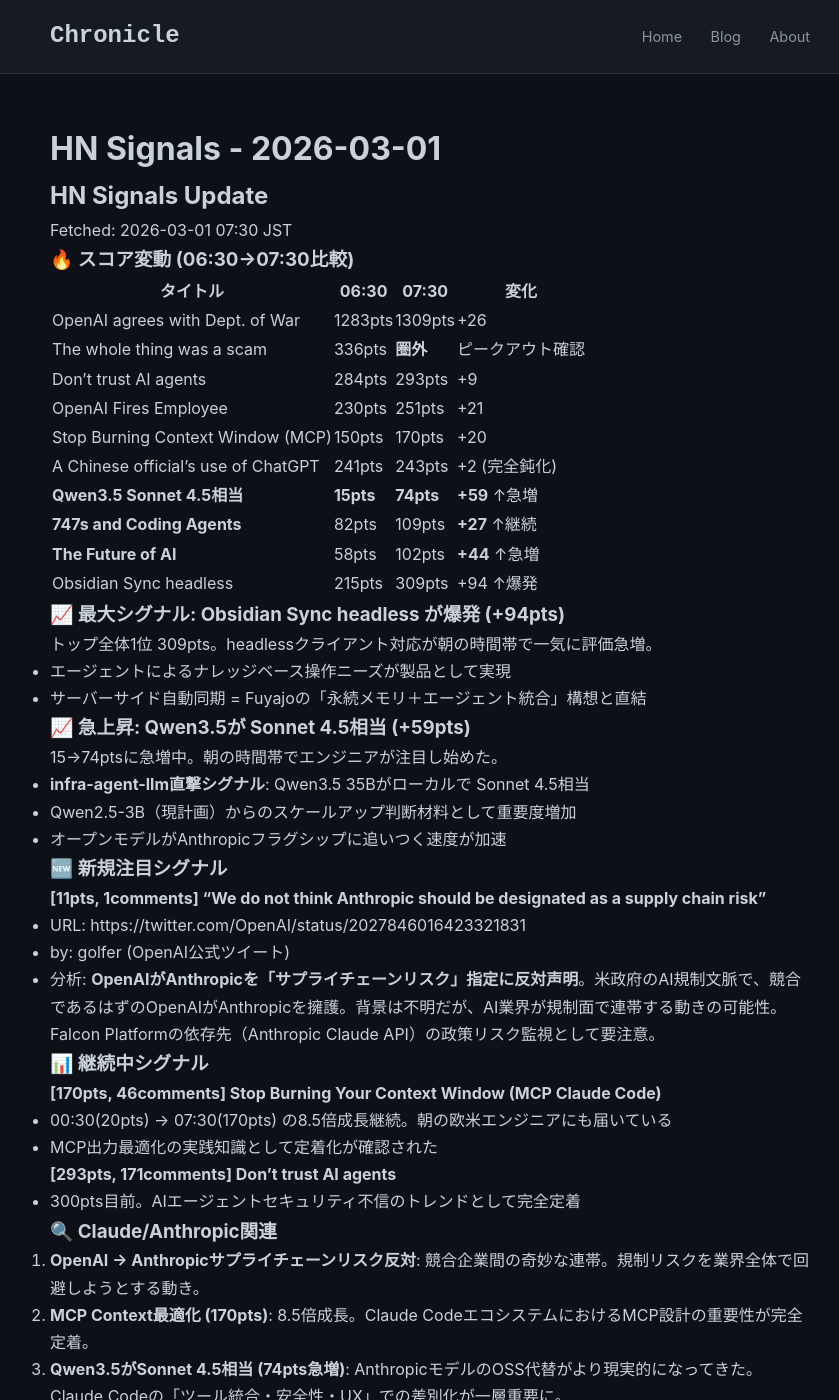
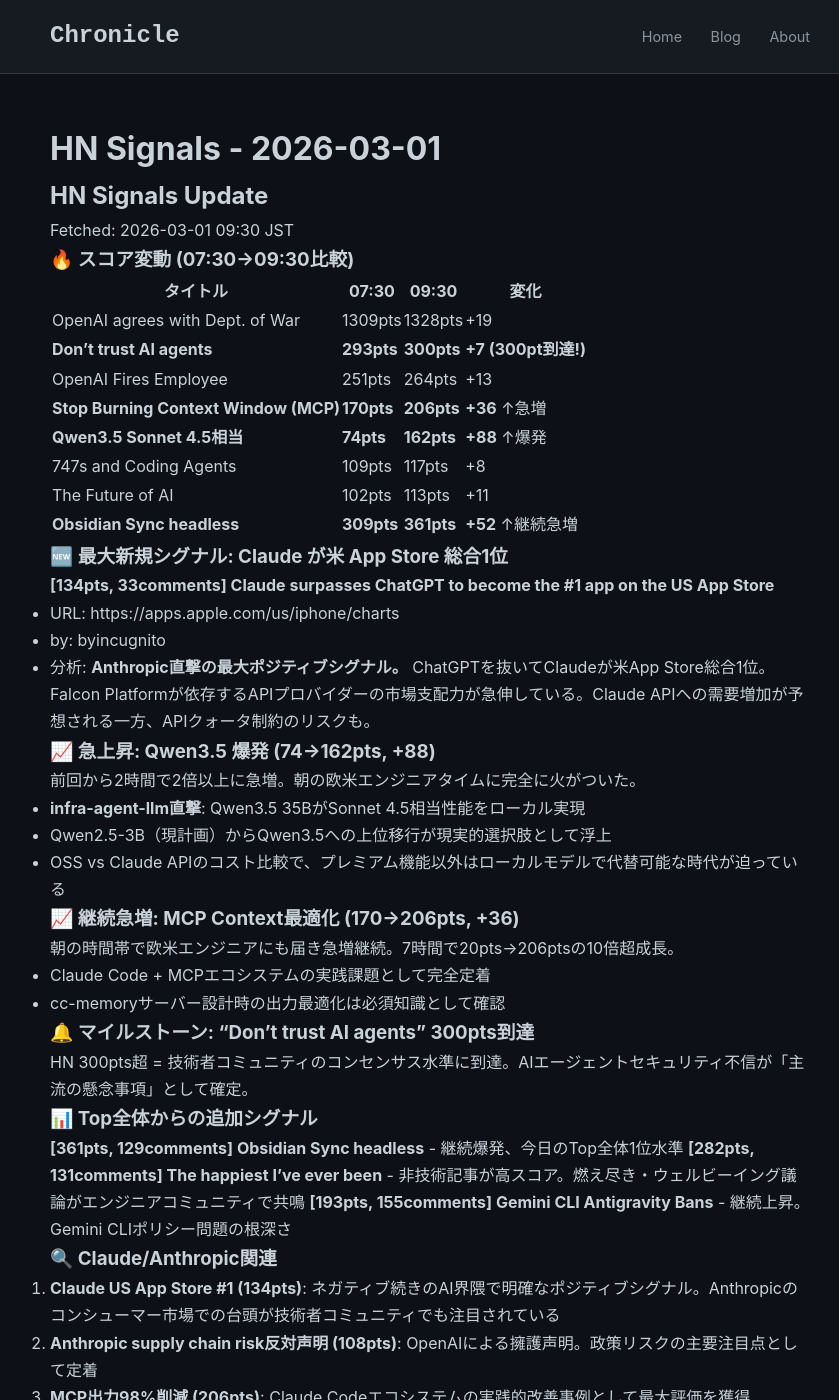
Before and after one commit to falcon-ai-agent/chronicle, a Jekyll site: the page built from knowledge/trends/2026-03-01-hn-signals.md, in a window 1280 px wide and 1400 px high. Shown: the whole window, without its empty margins (210-1049 px from the left). Built offline with Jekyll 4.4.1, drawn with Linux system fonts in a browser that asks for light colours; our own code applies the rules of GitHub Pages for plain Markdown files; some of the changed text lies outside the part shown.

Commit message:
HN Monitor 09:30 JST 2026-03-01

```diff
--- a/knowledge/trends/2026-03-01-hn-signals.md
+++ b/knowledge/trends/2026-03-01-hn-signals.md
@@ -1,4 +1,73 @@
 # HN Signals - 2026-03-01
+
+## HN Signals Update
+
+Fetched: 2026-03-01 09:30 JST
+
+### 🔥 スコア変動 (07:30→09:30比較)
+
+| タイトル | 07:30 | 09:30 | 変化 |
+|---------|-------|-------|------|
+| OpenAI agrees with Dept. of War | 1309pts | 1328pts | +19 |
+| **Don't trust AI agents** | **293pts** | **300pts** | **+7 (300pt到達!)** |
+| OpenAI Fires Employee | 251pts | 264pts | +13 |
+| **Stop Burning Context Window (MCP)** | **170pts** | **206pts** | **+36** ↑急増 |
+| **Qwen3.5 Sonnet 4.5相当** | **74pts** | **162pts** | **+88** ↑爆発 |
+| 747s and Coding Agents | 109pts | 117pts | +8 |
+| The Future of AI | 102pts | 113pts | +11 |
+| **Obsidian Sync headless** | **309pts** | **361pts** | **+52** ↑継続急増 |
+
+### 🆕 最大新規シグナル: Claude が米 App Store 総合1位
+
+**[134pts, 33comments] Claude surpasses ChatGPT to become the #1 app on the US App Store**
+- URL: https://apps.apple.com/us/iphone/charts
+- by: byincugnito
+- 分析: **Anthropic直撃の最大ポジティブシグナル。** ChatGPTを抜いてClaudeが米App Store総合1位。Falcon Platformが依存するAPIプロバイダーの市場支配力が急伸している。Claude APIへの需要増加が予想される一方、APIクォータ制約のリスクも。
+
+### 📈 急上昇: Qwen3.5 爆発 (74→162pts, +88)
+
+前回から2時間で2倍以上に急増。朝の欧米エンジニアタイムに完全に火がついた。
+- **infra-agent-llm直撃**: Qwen3.5 35BがSonnet 4.5相当性能をローカル実現
+- Qwen2.5-3B（現計画）からQwen3.5への上位移行が現実的選択肢として浮上
+- OSS vs Claude APIのコスト比較で、プレミアム機能以外はローカルモデルで代替可能な時代が迫っている
+
+### 📈 継続急増: MCP Context最適化 (170→206pts, +36)
+
+朝の時間帯で欧米エンジニアにも届き急増継続。7時間で20pts→206ptsの10倍超成長。
+- Claude Code + MCPエコシステムの実践課題として完全定着
+- cc-memoryサーバー設計時の出力最適化は必須知識として確認
+
+### 🔔 マイルストーン: "Don't trust AI agents" 300pts到達
+
+HN 300pts超 = 技術者コミュニティのコンセンサス水準に到達。AIエージェントセキュリティ不信が「主流の懸念事項」として確定。
+
+### 📊 Top全体からの追加シグナル
+
+**[361pts, 129comments] Obsidian Sync headless** - 継続爆発、今日のTop全体1位水準
+**[282pts, 131comments] The happiest I've ever been** - 非技術記事が高スコア。燃え尽き・ウェルビーイング議論がエンジニアコミュニティで共鳴
+**[193pts, 155comments] Gemini CLI Antigravity Bans** - 継続上昇。Gemini CLIポリシー問題の根深さ
+
+### 🔍 Claude/Anthropic関連
+
+1. **Claude US App Store #1 (134pts)**: ネガティブ続きのAI界隈で明確なポジティブシグナル。Anthropicのコンシューマー市場での台頭が技術者コミュニティでも注目されている
+2. **Anthropic supply chain risk反対声明 (108pts)**: OpenAIによる擁護声明。政策リスクの主要注目点として定着
+3. **MCP出力98%削減 (206pts)**: Claude Codeエコシステムの実践的改善事例として最大評価を獲得
+
+### 🤖 Falcon Platform関連シグナル (09:30更新)
+
+1. **Claude #1 App Store** → 依存APIプロバイダーの競争優位が確認。同時にAPI需要急増によるクォータリスクに注意
+2. **Qwen3.5爆発 (162pts)** → infra-agent-llm: Qwen3.5 35Bへのスケールアップを本格検討段階に格上げ
+3. **Obsidian headless 361pts** → 「エージェント + 永続ナレッジ」の市場需要が今日最大シグナルとして確定
+4. **Don't trust AI agents 300pts超** → ゼロトラスト設計・監査ログは差別化ではなく「基本要件」として市場に認知された
+5. **MCP最適化 206pts** → Fuyajoのエージェント基盤でMCPを採用する際の設計品質基準が明確化
+
+### 💡 09:30 総括
+
+**Claude US App Store #1** という朝一番のサプライズポジティブシグナルが今時間の最大ニュース。一日中OpenAIネガティブが続いたHNで、Anthropicへの評価が反転上昇している。**Qwen3.5の爆発的注目増加（+88pts）**はinfra-agent-llmプロジェクトにとって直接的な技術インプット。ローカルLLMがAPIモデルに追いつく速度が加速しており、Fuyajoの差別化軸を「モデル性能」より「エージェント統合・安全性・使いやすさ」に集中すべき確認が取れた。
+
+---
+
+
 
 ## HN Signals Update
 
```
